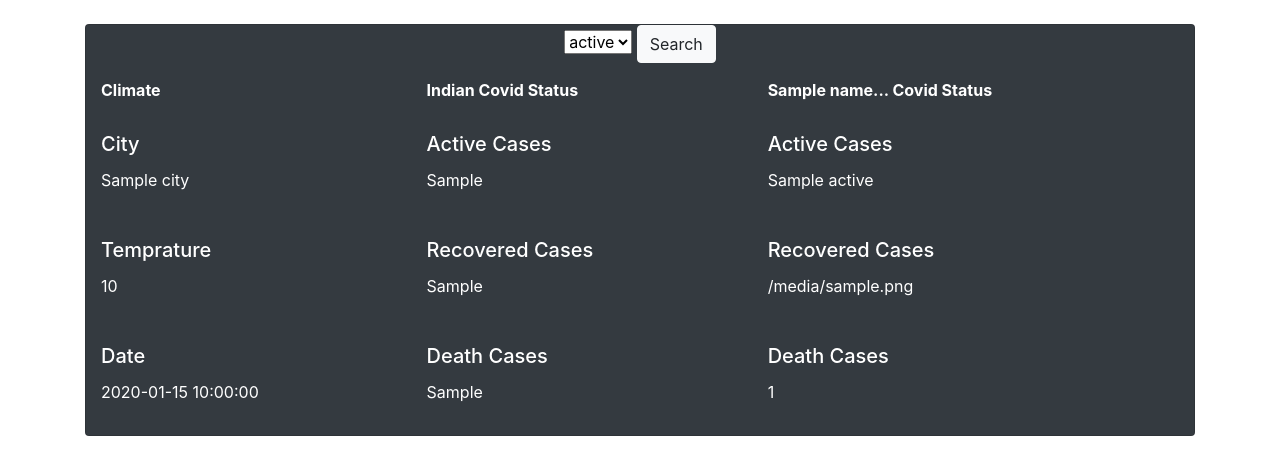
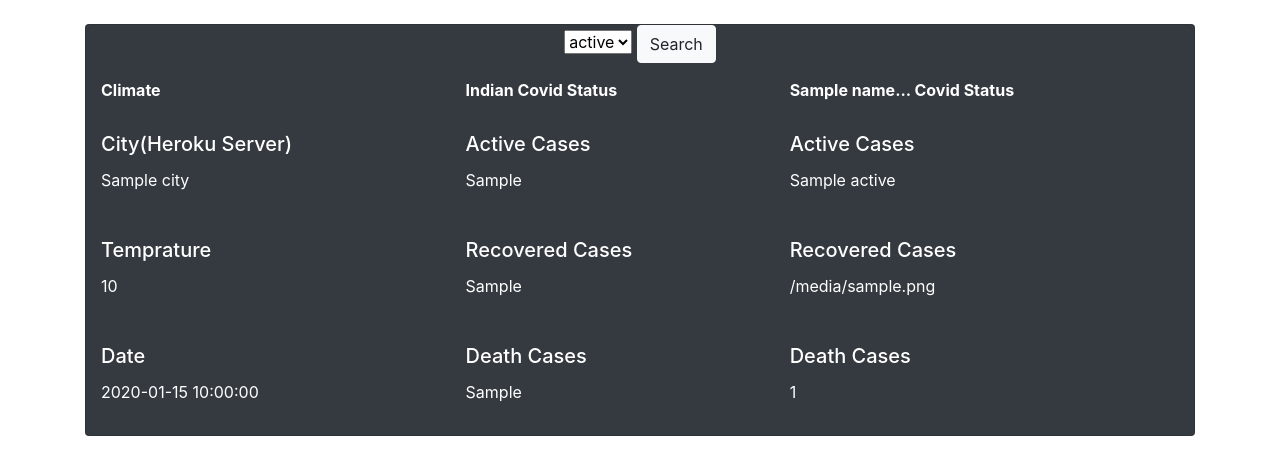
Before and after one commit to Pilli-Venkat/API-Flask, a Flask app: template templates/index.html in a window 1280 px wide. Shown: the part 54-514 px from the top of the page. Run offline with Flask 2, Linux system fonts and the light colour scheme; the template is opened without the code that fills it: most values are stand-ins (such as "Sample title", 1, 10 or a date in 2020); grey boxes marked "Sample" are stand-in pictures; some libraries are stand-ins or nearby versions.

Commit message:
heroku sever city

```diff
--- a/templates/index.html
+++ b/templates/index.html
@@ -96,7 +96,7 @@
                                 <th>{{name}}... Covid Status</th>
                             </tr>
                             <tr>
-                                <td><h5 class="card-title">City</h5><p text-align='center'>{{city}}<p></td>
+                                <td><h5 class="card-title">City(Heroku Server)</h5><p text-align='center'>{{city}}<p></td>
                                 <td><h5 class="card-title">Active Cases</h5><p text-align='center'>{{a}}<p></td>
                                 <td><h5 class="card-title">Active Cases</h5><p text-align='center'>{{active}}<p></td>
                             </tr>
```
